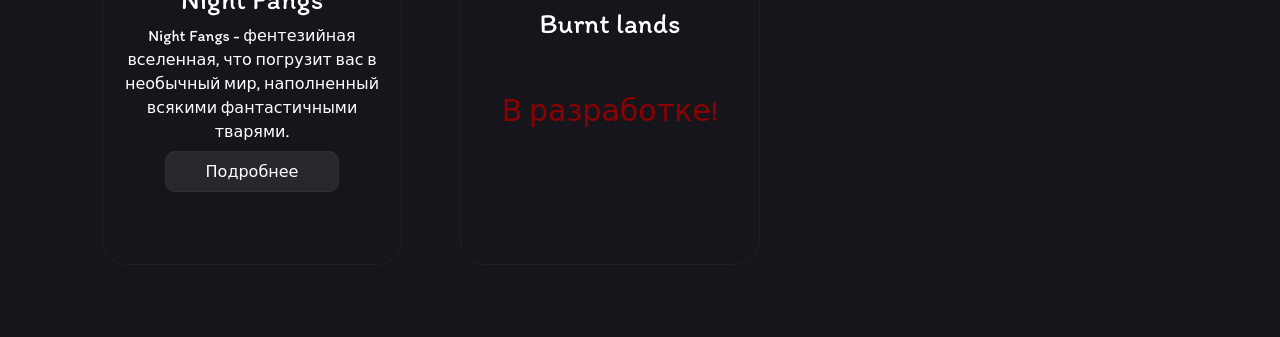
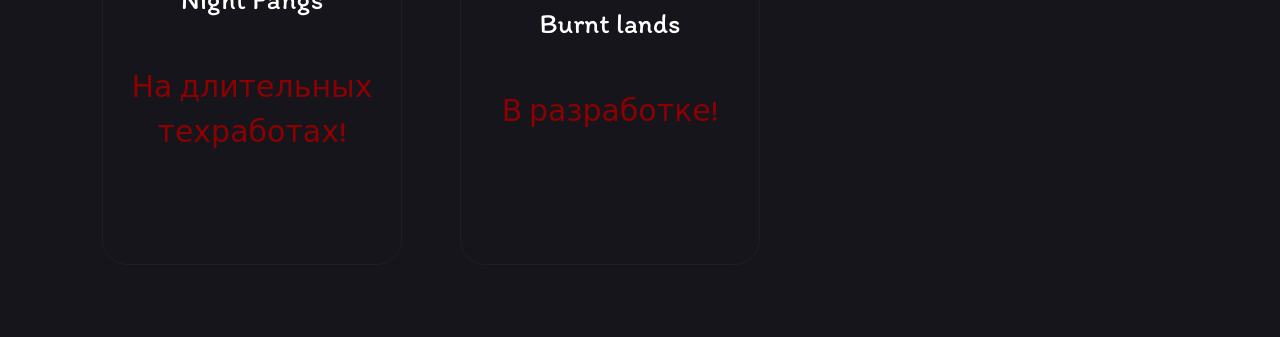
Before and after one commit to EnlightenedCAT/Dark-Forests, a plain HTML site: page index.html in a window 1280 px wide. Shown: the part 1362-1699 px from the top of the page. Drawn offline with nearby package versions, Linux system fonts and the light colour scheme; a script that the page names is missing; a web font is replaced by a local one.

Commit message:
The server has been moved to long-term maintenance

```diff
--- a/index.html
+++ b/index.html
@@ -87,8 +87,7 @@
                     <div class="section-servers__content">
                         <img src="assets/images/Night_Fangs.jpg" alt="Изображение мифического сервера, на нём изображён величественный дракон">
                         <h3>Night Fangs</h3>
-                        <p>Night Fangs - фентезийная вселенная, что погрузит вас в необычный мир, наполненный всякими фантастичными тварями.</p>
-                        <a class="section-servers__btn" href="html/Night-Fangs.html">Подробнее</a>
+                        <p class="section-servers__developmet-text">На длительных техработах!</p>
                     </div>
                     <div class="section-servers__content">
                         <img src="assets/images/Burnt-lands.jpg" alt="Изображение постапокалиптичного сервера, на нём изображён разрёшенный мост, ведущий в город">
```
